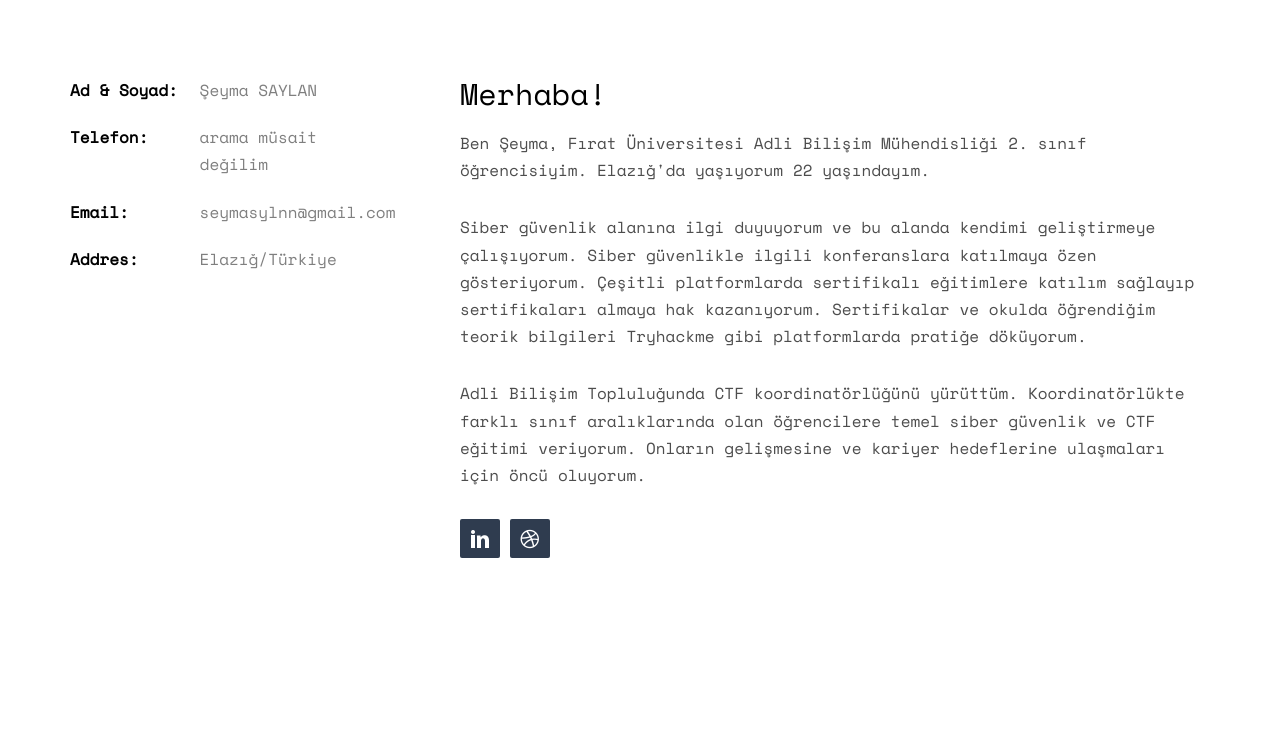
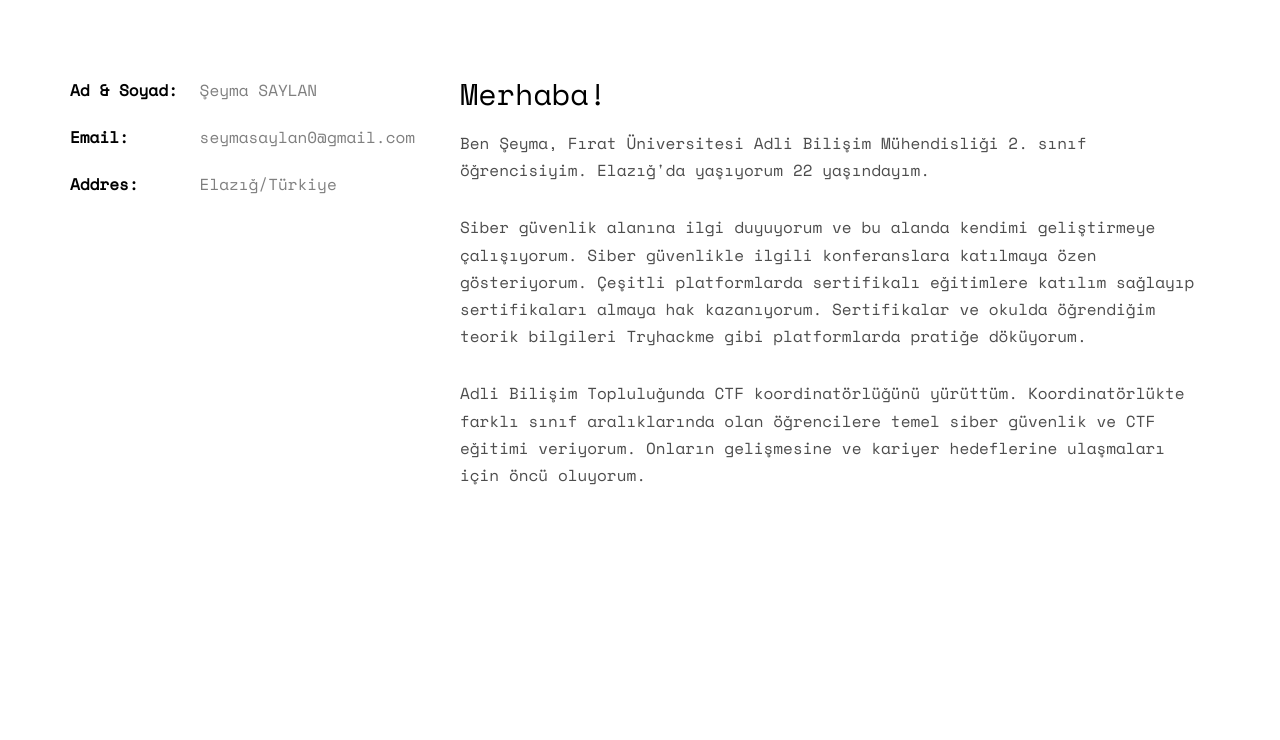
Before and after one commit to seymasyln/seymasyln.github.io, a plain HTML site: page index.html in a window 1280 px wide. Shown: the part 995-1735 px from the top of the page. Drawn offline with nearby package versions, Linux system fonts and the light colour scheme; some packages are replaced by stand-ins of ours; no server answers; files whose address does not match are found by name.

Commit message:
Update index.html

```diff
--- a/index.html
+++ b/index.html
@@ -72,6 +72,7 @@
 							<h3><span>Adli Bilişim Mühendisi / Siber Güvenlik</span></h3>
 							<p>
 								<ul class="fh5co-social-icons">
+									<li><a href="https://sibermetin.com/profile/seymasyln"><i class="icon-dribbble2"></i></a></li>
 									<li><a href="https://www.linkedin.com/in/şeyma-saylan/"><i class="icon-linkedin2"></i></a></li>
 									<li><a href="https://tryhackme.com/p/seymasyln23"><i class="icon-dribbble2"></i></a></li>
 								</ul>
@@ -94,8 +95,7 @@
 				<div class="col-md-4">
 					<ul class="info">
 						<li><span class="first-block">Ad & Soyad:</span><span class="second-block">Şeyma SAYLAN</span></li>
-						<li><span class="first-block">Telefon:</span><span class="second-block">arama müsait değilim</span></li>
-						<li><span class="first-block">Email:</span><span class="second-block">seymasylnn@gmail.com</span></li>
+						<li><span class="first-block">Email:</span><span class="second-block">seymasaylan0@gmail.com</span></li>
 						<li><span class="first-block">Addres:</span><span class="second-block">Elazığ/Türkiye</span></li>
 					</ul>
 				</div>
@@ -104,10 +104,7 @@
 					<p>Ben Şeyma, Fırat Üniversitesi Adli Bilişim Mühendisliği 2. sınıf öğrencisiyim. Elazığ'da yaşıyorum 22 yaşındayım.</p>
 					<p>Siber güvenlik alanına ilgi duyuyorum ve bu alanda kendimi geliştirmeye çalışıyorum. Siber güvenlikle ilgili konferanslara katılmaya özen gösteriyorum. Çeşitli platformlarda sertifikalı eğitimlere katılım sağlayıp sertifikaları almaya hak kazanıyorum. Sertifikalar ve okulda öğrendiğim teorik bilgileri Tryhackme gibi platformlarda pratiğe döküyorum.</p>
 					<p>Adli Bilişim Topluluğunda CTF koordinatörlüğünü yürüttüm. Koordinatörlükte farklı sınıf aralıklarında olan öğrencilere temel siber güvenlik ve CTF eğitimi veriyorum. Onların gelişmesine ve kariyer hedeflerine ulaşmaları için öncü oluyorum. </p>
-						<ul class="fh5co-social-icons">
-							<li><a href="https://www.linkedin.com/in/şeyma-saylan/"><i class="icon-linkedin2"></i></a></li>
-							<li><a href="https://sibermetin.com/profile/seymasyln"><i class="icon-dribbble2"></i></a></li>
-						</ul>
+
 					</p>
 				</div>
 			</div>
```
